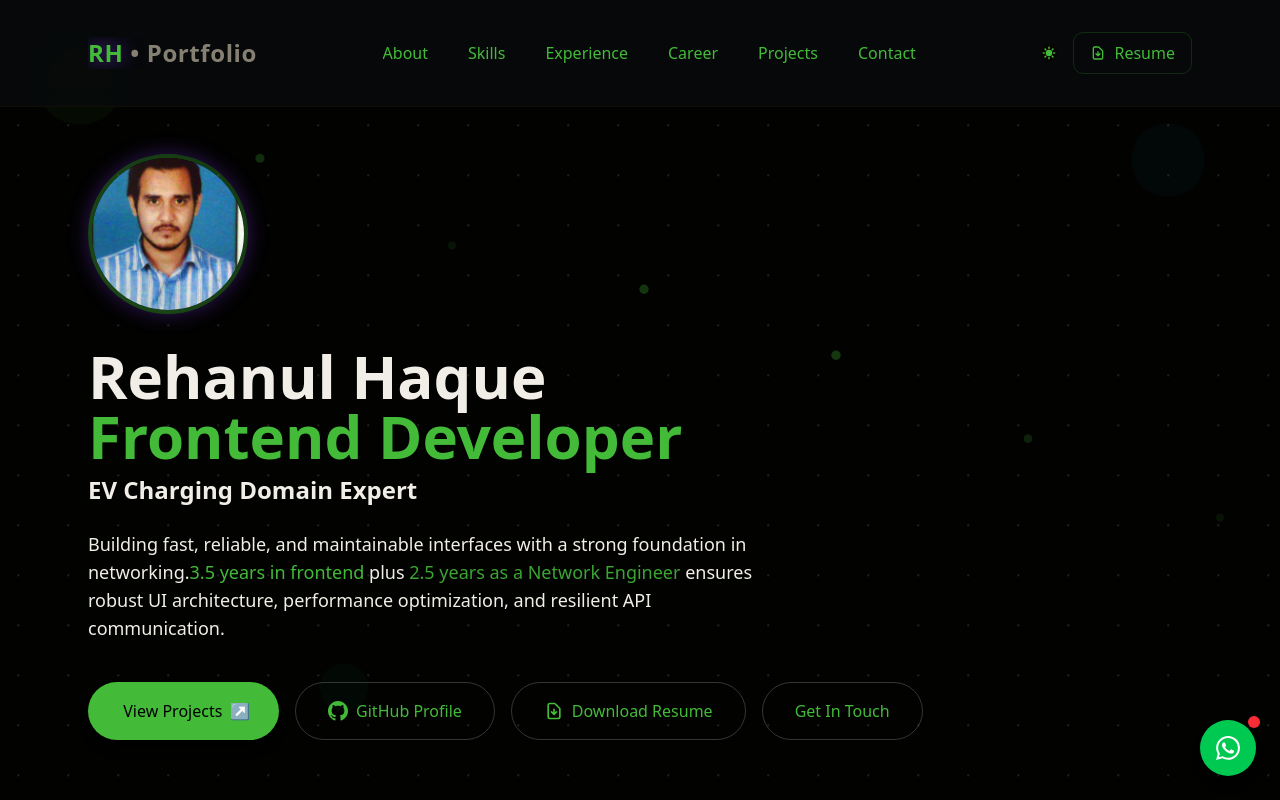
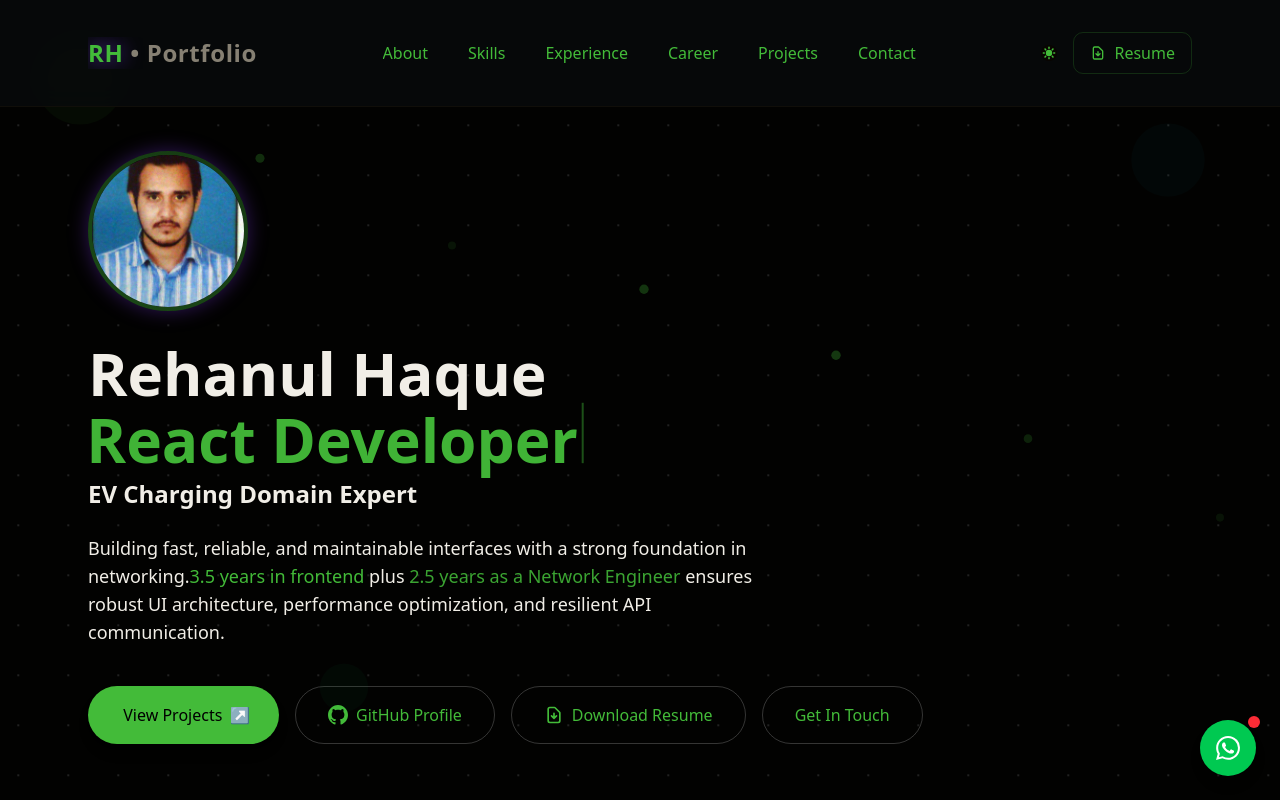
Before and after one commit to Rehan72/rehanul-portfolio, a React (Vite) app: page / in a window 1280 px wide. Shown: the top 800 px of the page. Built offline with nearby package versions, Linux system fonts and the light colour scheme.

Commit message:
Typewriter

```diff
--- a/src/components/Hero.jsx
+++ b/src/components/Hero.jsx
@@ -1,10 +1,28 @@
 import { motion, useScroll, useTransform } from "framer-motion";
 import { useRef } from "react";
+import { useTypewriter } from "../hooks/useTypewriter";
 
 export default function Hero() {
-   const ref = useRef(null);
-   const { scrollYProgress } = useScroll({ target: ref, offset: ["start start", "end start"] });
-   const driftY = useTransform(scrollYProgress, [0, 1], [0, 80]);
+    const ref = useRef(null);
+    const { scrollYProgress } = useScroll({ target: ref, offset: ["start start", "end start"] });
+    const driftY = useTransform(scrollYProgress, [0, 1], [0, 80]);
+
+    // Smooth typewriter effect for job title with elegant timing
+    const animatedText = useTypewriter(
+      [
+        "Frontend Engneer",
+        "React Developer",
+        "JavaScript developer"
+      //   "Full Stack Developer",
+      //   "UI/UX Engineer"
+      ],
+      {
+        typingSpeed: 80,
+        deletingSpeed: 40,
+        delayBetweenTexts: 2500,
+        loop: true
+      }
+    );
 
    return (
      <section ref={ref} className="relative isolate min-h-[85vh] overflow-hidden">
@@ -147,12 +165,48 @@ export default function Hero() {
                Rehanul Haque
              </motion.span>
              <motion.span
-               className="block text-accent"
+               className="block text-accent relative"
                initial={{ opacity: 0, x: -20 }}
-               animate={{ opacity: 1, x: 0 }}
-               transition={{ delay: 0.4, duration: 0.6 }}
+               animate={{
+                 opacity: [0.8, 1, 0.9],
+                 x: 0,
+                 scale: [1, 1.01, 1],
+                 textShadow: [
+                   "0 0 0px rgba(124, 58, 237, 0)",
+                   "0 0 8px rgba(124, 58, 237, 0.2)",
+                   "0 0 0px rgba(124, 58, 237, 0)"
+                 ]
+               }}
+               transition={{
+                 delay: 0.4,
+                 duration: 0.8,
+                 opacity: {
+                   repeat: Infinity,
+                   duration: 4,
+                   ease: "easeInOut"
+                 },
+                 scale: {
+                   repeat: Infinity,
+                   duration: 3,
+                   ease: "easeInOut"
+                 },
+                 textShadow: {
+                   repeat: Infinity,
+                   duration: 3.5,
+                   ease: "easeInOut"
+                 }
+               }}
              >
-               Frontend Developer
+               {animatedText}
+               <motion.span
+                 className="inline-block w-0.5 h-[1em] bg-accent ml-1"
+                 animate={{ opacity: [0, 1, 0] }}
+                 transition={{
+                   duration: 1.2,
+                   repeat: Infinity,
+                   ease: "easeInOut"
+                 }}
+               />
              </motion.span>
              <motion.span
                className="block text-subtext text-xl md:text-2xl mt-2"
--- /dev/null
+++ b/src/hooks/useTypewriter.js
@@ -0,0 +1,68 @@
+import { useState, useEffect } from 'react';
+
+export const useTypewriter = (texts, options = {}) => {
+  const {
+    typingSpeed = 80,
+    deletingSpeed = 40,
+    delayBetweenTexts = 2500,
+    loop = true
+  } = options;
+
+  const [displayText, setDisplayText] = useState('');
+  const [isDeleting, setIsDeleting] = useState(false);
+  const [currentTextIndex, setCurrentTextIndex] = useState(0);
+  const [isPaused, setIsPaused] = useState(false);
+  const [currentCharIndex, setCurrentCharIndex] = useState(0);
+
+  useEffect(() => {
+    if (isPaused) return;
+
+    const currentText = texts[currentTextIndex];
+    const shouldDelete = isDeleting;
+
+    const timeout = setTimeout(() => {
+      if (shouldDelete) {
+        // Smooth character-by-character deletion
+        if (displayText.length > 0) {
+          setDisplayText(displayText.slice(0, -1));
+        } else {
+          // Finished deleting, move to next text
+          setIsDeleting(false);
+          setIsPaused(true);
+          setTimeout(() => {
+            setCurrentTextIndex((prev) => (prev + 1) % texts.length);
+            setIsPaused(false);
+          }, delayBetweenTexts / 3);
+        }
+      } else {
+        // Smooth character-by-character typing
+        if (displayText.length < currentText.length) {
+          setDisplayText(currentText.slice(0, displayText.length + 1));
+        } else {
+          // Finished typing, start deleting after short delay
+          if (loop || currentTextIndex < texts.length - 1) {
+            setIsPaused(true);
+            setTimeout(() => {
+              setIsDeleting(true);
+              setIsPaused(false);
+            }, delayBetweenTexts);
+          }
+        }
+      }
+    }, shouldDelete ? deletingSpeed : typingSpeed);
+
+    return () => clearTimeout(timeout);
+  }, [
+    displayText,
+    isDeleting,
+    currentTextIndex,
+    texts,
+    typingSpeed,
+    deletingSpeed,
+    delayBetweenTexts,
+    loop,
+    isPaused
+  ]);
+
+  return displayText;
+};
```
